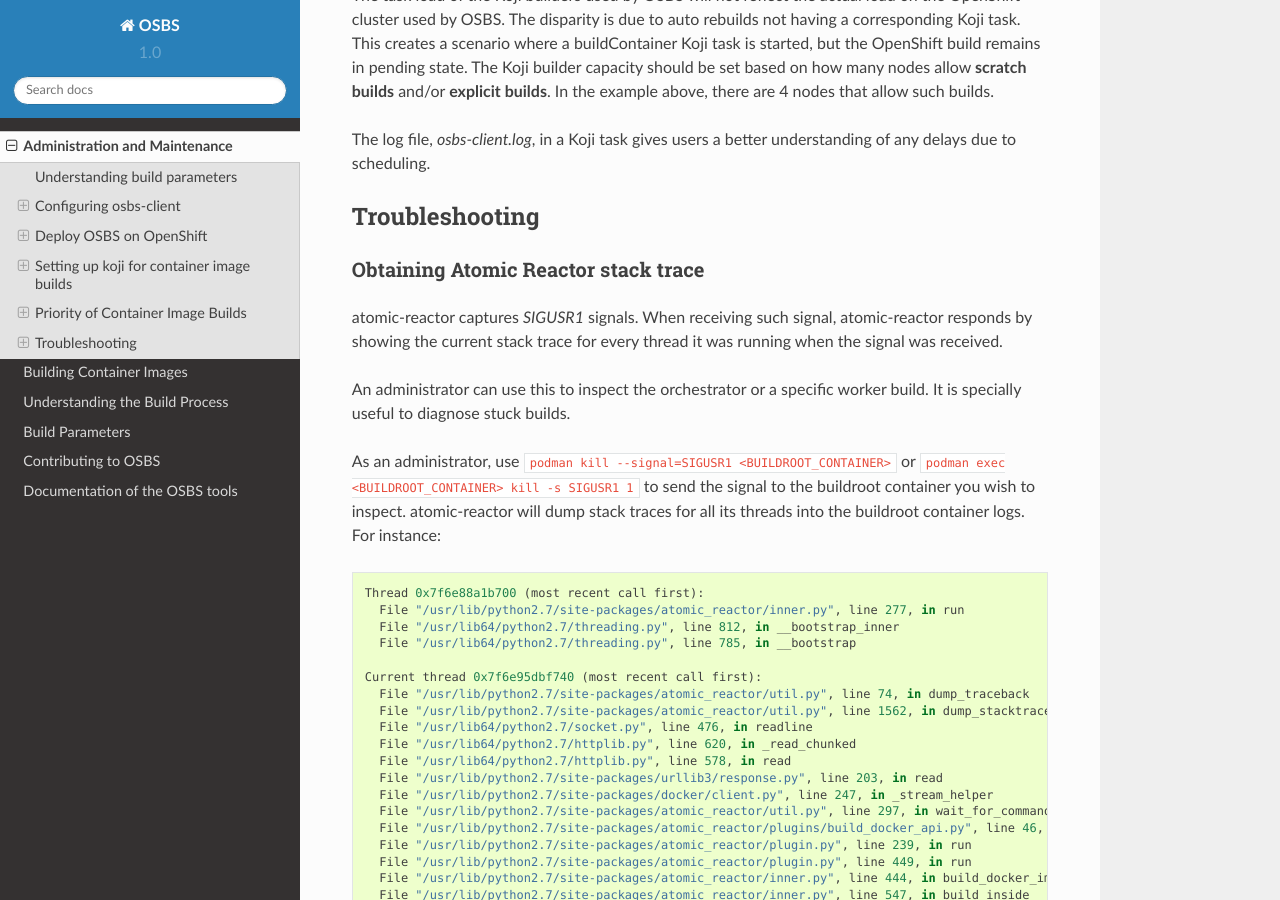
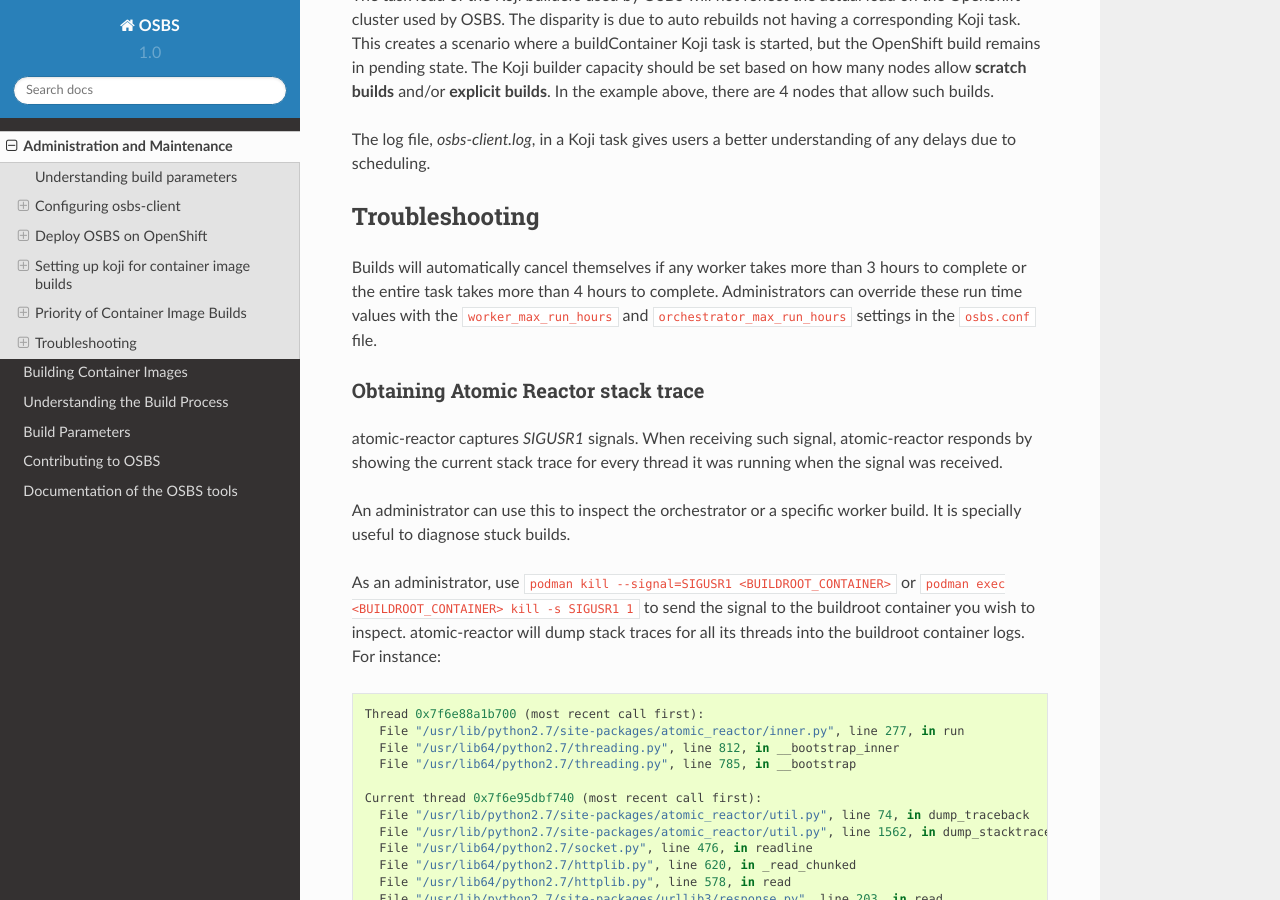
Before and after one commit to containerbuildsystem/osbs-docs, a Sphinx documentation site: the page built from docs/admins.rst, in a window 1280 px wide and 900 px high, scrolled down 8422 px. Built offline with Sphinx 7.4.7 and the Read the Docs theme 2.0.0, drawn with Linux system fonts in a browser that asks for light colours.

Commit message:
admins: describe timeout values under "Troubleshooting"

```diff
--- a/docs/admins.rst
+++ b/docs/admins.rst
@@ -477,6 +477,12 @@ understanding of any delays due to scheduling.
 Troubleshooting
 ---------------
 
+Builds will automatically cancel themselves if any worker takes more than 3
+hours to complete or the entire task takes more than 4 hours to complete.
+Administrators can override these run time values with the
+``worker_max_run_hours`` and ``orchestrator_max_run_hours`` settings in the
+``osbs.conf`` file.
+
 Obtaining Atomic Reactor stack trace
 ~~~~~~~~~~~~~~~~~~~~~~~~~~~~~~~~~~~~
 
```
